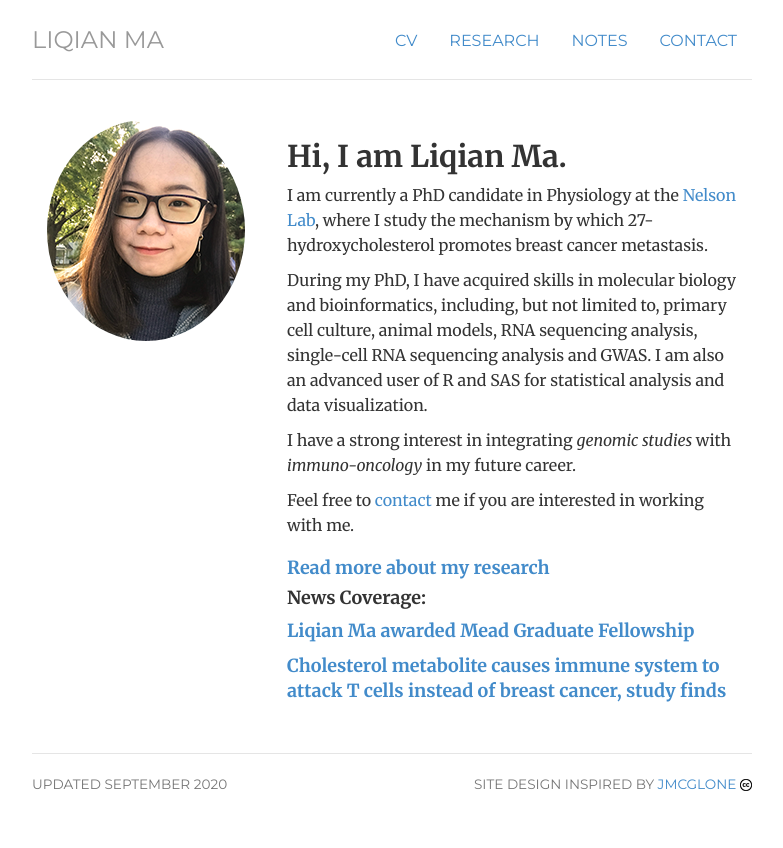
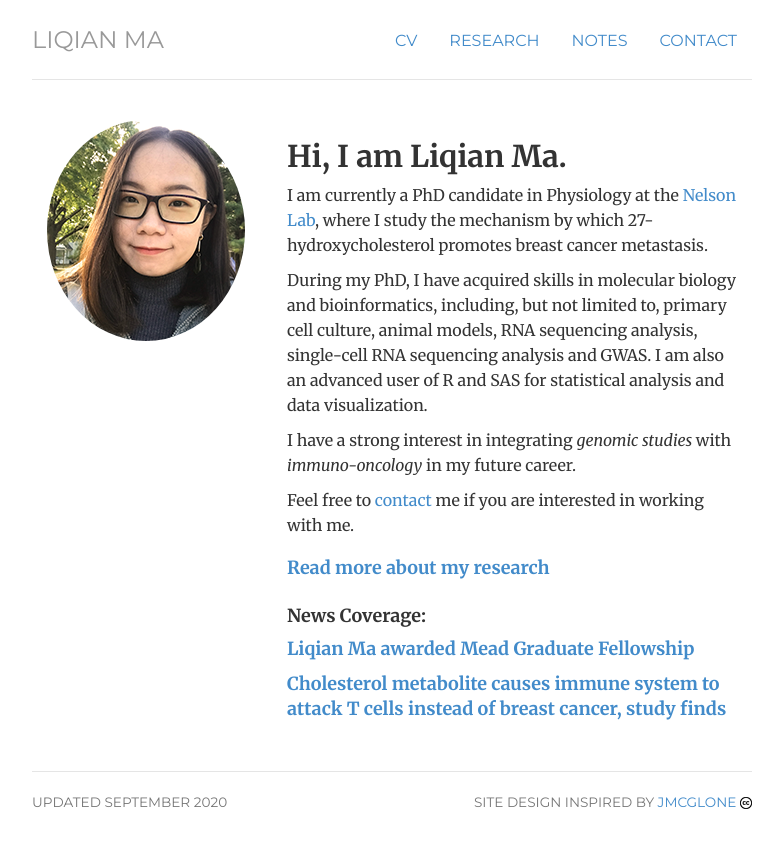
Before and after one commit to liqian-ma/liqian-ma.github.io, a Jekyll site: the page built from index.html, in a window 1280 px wide. Shown: the top 848 px of the page, without its empty margins (248-1031 px from the left). Built offline with Jekyll 4.4.1, drawn with Linux system fonts in a browser that asks for light colours.

Commit message:
Update index.html

```diff
--- a/index.html
+++ b/index.html
@@ -19,10 +19,11 @@ keywords: genomics, cancer, research, immunology, University of Illinois, UIUC
 	<p>Feel free to <a href="contact">contact</a> me if you are interested in working with me.</p>
 <h1></h1>
 	<h4> <a href="/research">Read more about my research</a></h4>
+	<p></p>
 	<h4> News Coverage: <h4>
-		<p> <a href="https://mcb.illinois.edu/news/article/577/">Liqian Ma awarded Mead Graduate Fellowship</a> <p>
+		<p> <a href="https://mcb.illinois.edu/news/article/577/">Liqian Ma awarded Mead Graduate Fellowship</a> </p>
 		<p> <a href="https://mcb.illinois.edu/news/article/594/">Cholesterol metabolite causes immune system to attack T cells instead of breast cancer, study finds
-</a> <p>
+</a> </p>
 	</div>
 </div>
 <!-- </div> -->
```
